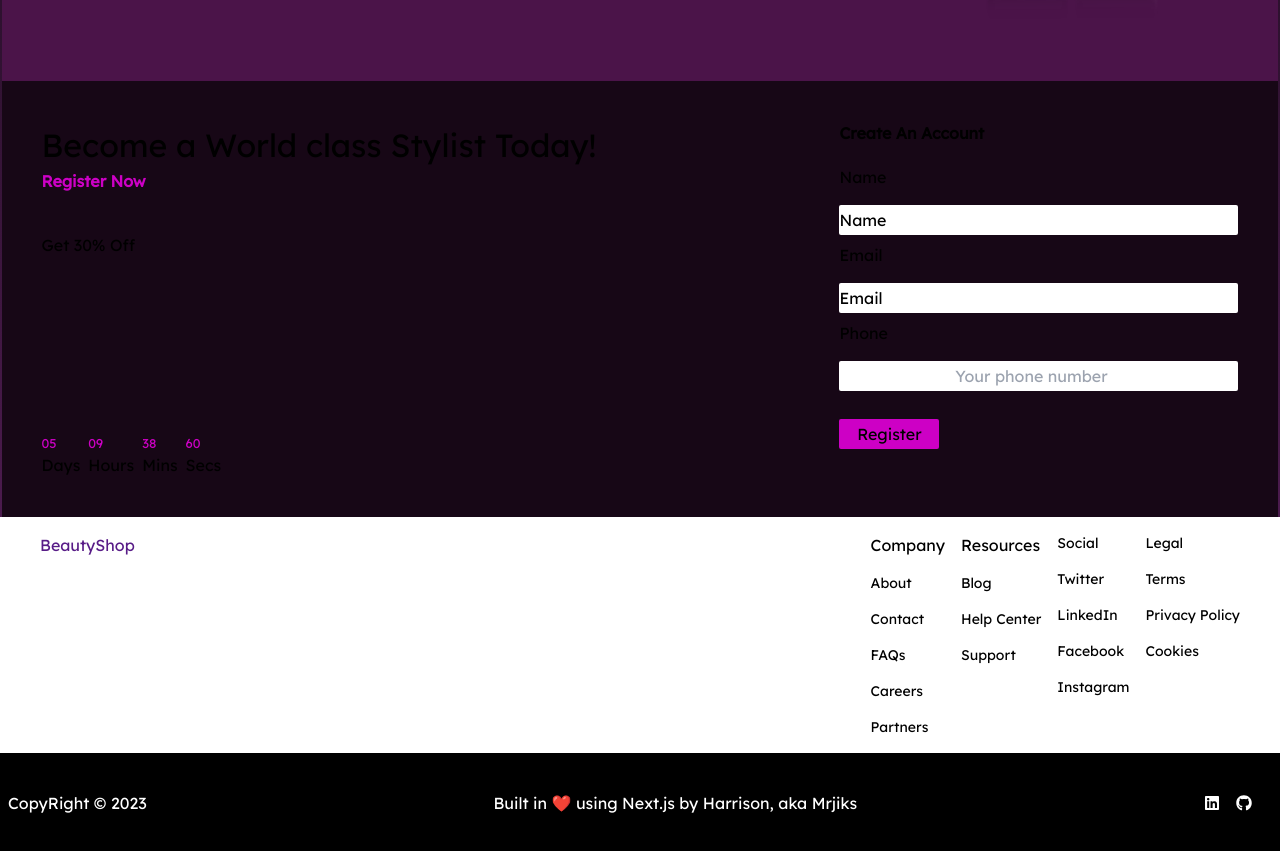
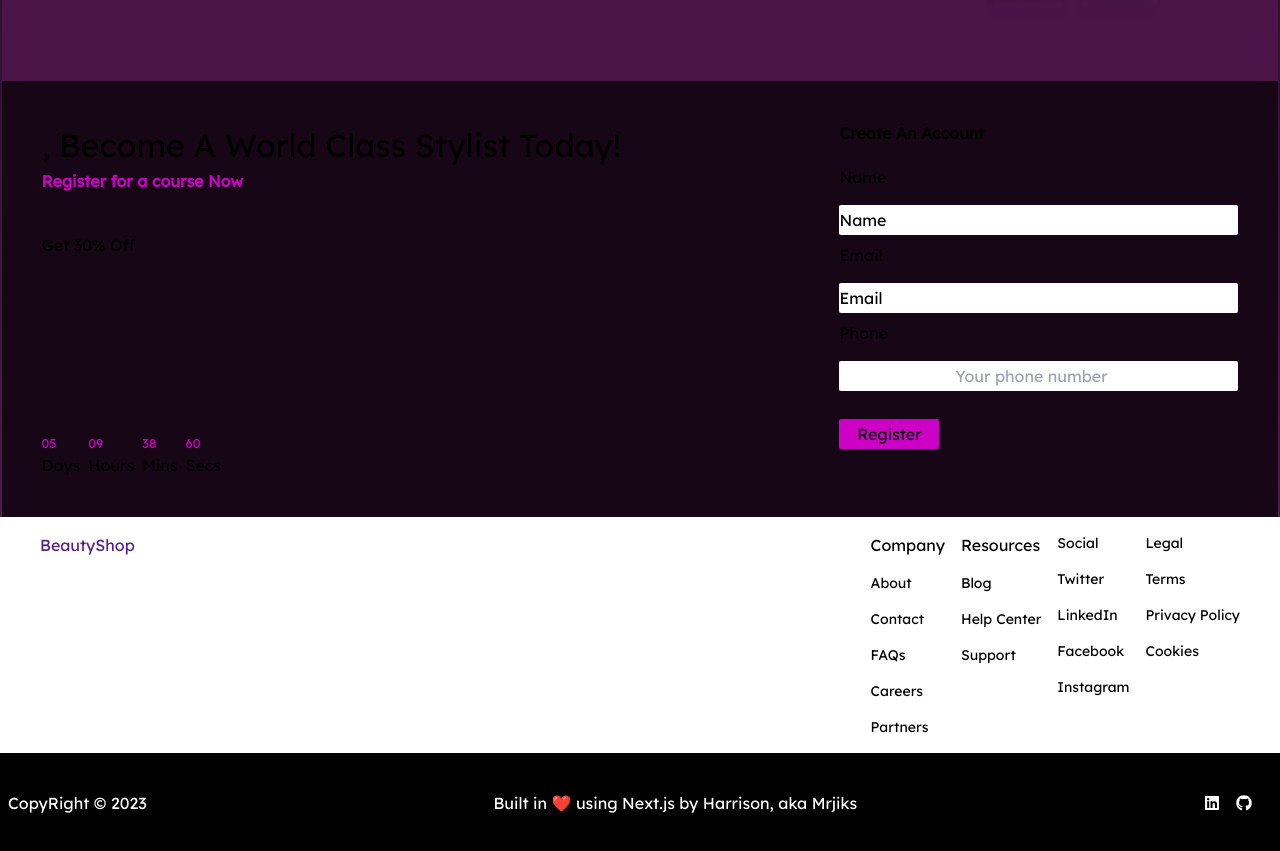
Before and after one commit to Mrjiks/beauty, a Next.js app: page / in a window 1280 px wide. Shown: the part 1180-2031 px from the top of the page. Built offline with nearby package versions, Linux system fonts and the light colour scheme.

Commit message:
Fix all TypeScript errors

```diff
--- a/app/components/Cta.tsx
+++ b/app/components/Cta.tsx
@@ -1,26 +1,15 @@
 "use client";
-import React, { useState, useEffect } from "react";
+import React, { useState } from "react";
 import { useRouter } from "next/navigation";
 import { Toaster, toast } from "sonner";
 import Button from "./Button";
 import Input from "./Input";
 
-const Cta = () => {
-  // const [state, setState] = useState<string>({ name: "", email: "", phone: "" } as any);
+export type User = {
+  userName?: string | undefined;
+};
 
-  // const handleChange = (e: React.ChangeEvent<HTMLInputElement>) => {
-  //   const { name, value } = e.target;
-  //   setState((prevState) => ({
-  //     ...prevState,
-  //     [name]: value,
-  //   }));
-  // };
-
-  // const handleSubmit = (e: React.FormEvent<HTMLFormElement>) => {
-  //   e.preventDefault();
-  //   console.log(query);
-  //   setQuery("");
-  // };
+const Cta = ({ userName }: User) => {
   const router = useRouter();
 
   const [name, setName] = useState<string>("Name");
@@ -53,8 +42,10 @@ const Cta = () => {
     <main className=' container p-10 justify-between bg-[#170716]  py-10 overflow-hidden flex lg:flex-row flex-col'>
       <div className=' flex  flex-col  justify-between '>
         <div className='flex  flex-col w-full'>
-          <h3 className='text-[2rem] '>Become a World class Stylist Today!</h3>
-          <p className='text-[#cd00c5] mb-10 font-extrabold'>Register Now</p>
+          <h3 className='text-[2rem] capitalize'>
+            {userName}, become a world class Stylist Today!
+          </h3>
+          <p className='text-[#cd00c5] mb-10 font-extrabold'>Register for a course Now</p>
           <h3>Get 30% Off</h3>
         </div>
         <div className='flex   gap-2 w-full lg:flex-row'>
--- a/app/training/page.tsx
+++ b/app/training/page.tsx
@@ -4,16 +4,22 @@ import React from "react";
 import Button from "../components/Button";
 import Cta from "../components/Cta";
 
-import { useEffect, useRef } from "react";
+import { useEffect, useRef, useState } from "react";
 
 const Training = () => {
   const scrollRef = useRef<HTMLCanvasElement>(null);
+  type UserType = {
+    name: string | undefined;
+    email: string;
+    phone: string;
+  };
+  const [user, setUser] = useState<UserType>();
 
-  let user;
   useEffect(() => {
-    user = JSON.parse(localStorage.getItem("userObject") as any);
-    console.log(user?.name);
+    let user = JSON.parse(localStorage.getItem("userObject") as any);
+    setUser(user);
   }, []);
+
   const teams = [
     { src: "/team/1.jpg", name: "Rossy Dreadlocks", price: "Learn More" },
     { src: "/team/2.jpg", name: "Rossy Weevy", price: "Learn More" },
@@ -26,8 +32,8 @@ const Training = () => {
         <div className='flex items-center flex-col relative w-full space-y-4'>
           <h2 className='md:text-[3rem] py-4 text-3xl text-justify'>Learn From Us Today</h2>
           <p>
-            Thanks <span className='bg-red-500 capitalize'>{user?.name}</span> for joining us
-            .Embrace your beauty journey
+            Thanks <span className='bg-red-500 capitalize px-3 rounded-sm'>{user?.name}</span> for
+            joining us .Embrace your beauty journey
           </p>
           <Button title='Enroll' type />
         </div>
@@ -85,7 +91,7 @@ const Training = () => {
           );
         })}
       </div>
-      <Cta />
+      <Cta userName={user?.name} />
     </section>
   );
 };
```
Also changed, not shown: app/page.tsx (+0 -18 lines).
